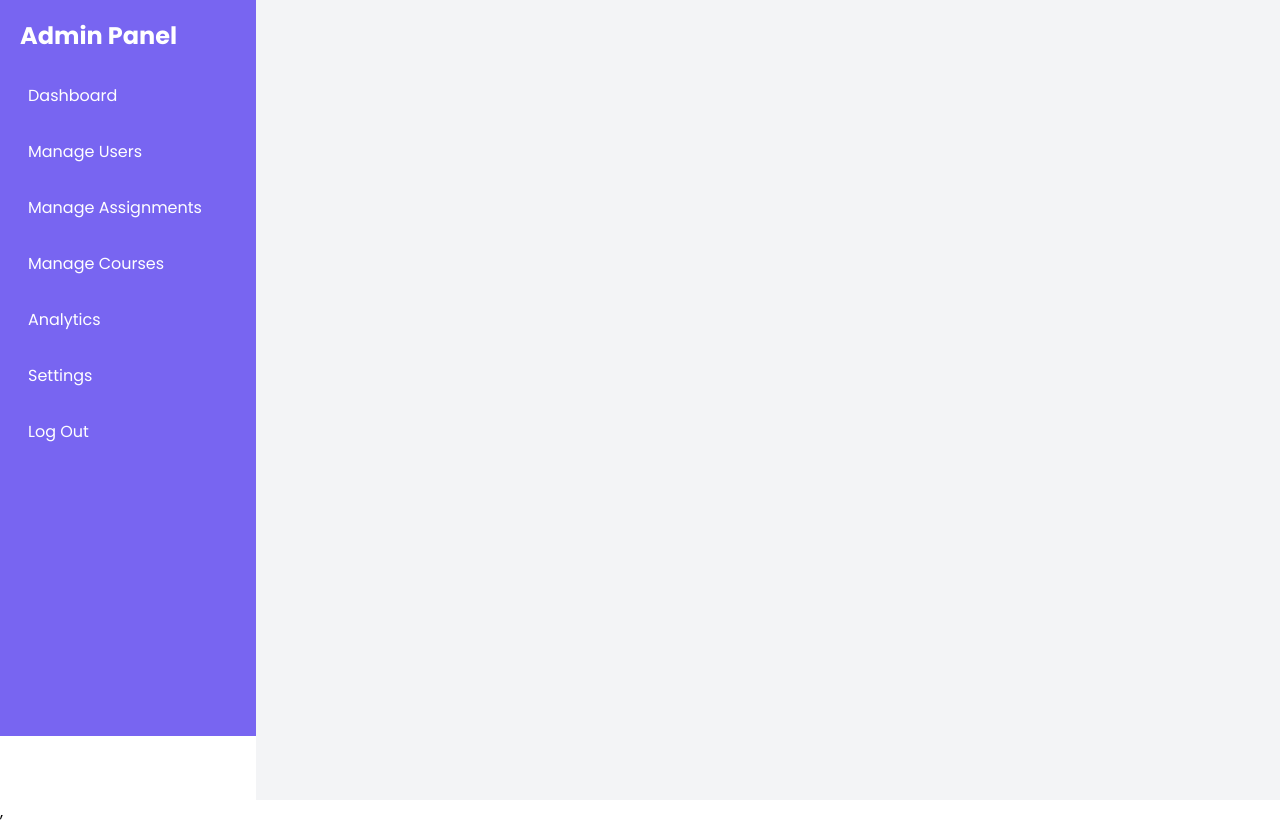
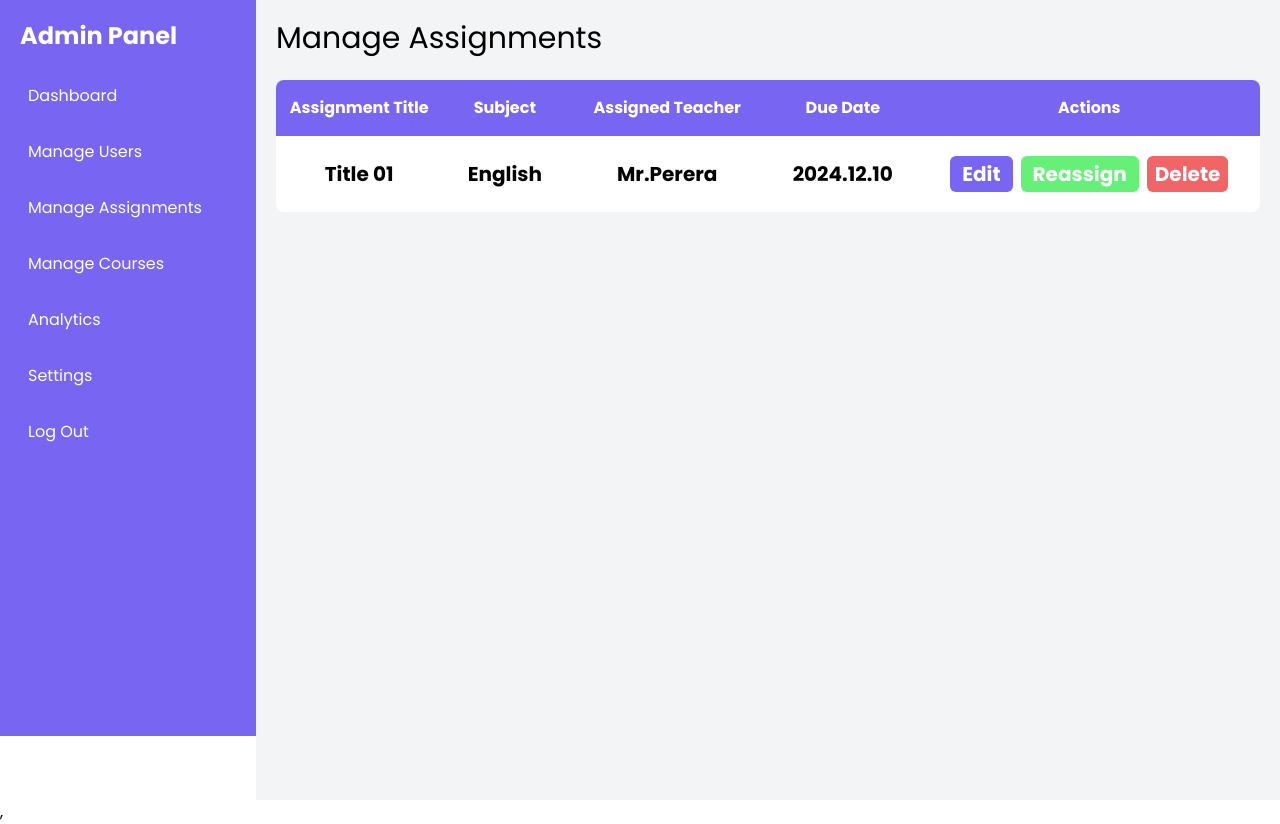
Before and after one commit to randiranirman/Learning-Management-System, a React (Vite) app in the folder frontend/admin/: page /manage-assignments in a window 1280 px wide. Built offline with nearby package versions, Linux system fonts and the light colour scheme.

Commit message:
completed the manage assignment

```diff
--- a/frontend/admin/src/App.jsx
+++ b/frontend/admin/src/App.jsx
@@ -10,25 +10,25 @@ import Login from "./pages/Login";
 
 const App = () => {
   return (
-    <div className="flex h-screen">
+    <div className="flex flex-col h-screen">
 
-      <Sidebar />
-
+      <div className="flex flex-grow">
+        <Sidebar className="h-auto w-1/5 bg-purple-500 flex flex-col justify-center" />
 
         <div className="flex-1 bg-gray-100 p-5">
           <Routes>
             <Route path="/" element={<Dashboard />} />
             <Route path="manage-users" element={<ManageUsers />} />
-          <Route path="manange-assignments" element={<ManageAssignments />} />
+            <Route path="manage-assignments" element={<ManageAssignments assignmentTitle={"Title 01"} assignedTeacher={"Mr.Perera"} dueDate={"2024.12.10"}  Subject={"English"} />} />
             <Route path="manage-courses" element={<ManageCourses />} />
             <Route path="analytics" element={<Analytics />} />
             <Route path="settings" element={<Settings />} />
             <Route path="login" element={<Login />} />
           </Routes>
         </div>
+      </div>
 
     </div>
-
   );
 };
 
--- a/frontend/admin/src/Components/Footer.jsx
+++ b/frontend/admin/src/Components/Footer.jsx
@@ -1,12 +1,10 @@
+
 
 const Footer = () => {
   return (
+   <h1>This is the footer </h1>
+  );
+};
 
 
-    <>
-        <h2>this is the footer </h2>
-    </>
-  )
-}
-
-export default Footer
+export default Footer;
--- a/frontend/admin/src/Components/Sidebar.jsx
+++ b/frontend/admin/src/Components/Sidebar.jsx
@@ -7,7 +7,7 @@ const Sidebar = () => {
      confirm("Are you sure you want to log out?");
     }
   return (
-    <div className="bg-primary text-white w-64 flex flex-col h-[calc(100vh-4rem)] p-5">
+    <div className="bg-primary text-white w-64 flex flex-col h-[calc(100vh-4rem)]  justi p-5">
       <h2 className="text-2xl font-bold mb-6">Admin Panel</h2>
       <ul className="space-y-4">
         <li>
--- a/frontend/admin/src/pages/ManageAssignments.jsx
+++ b/frontend/admin/src/pages/ManageAssignments.jsx
@@ -1,12 +1,42 @@
 
-const ManageAssignments = () => {
+const ManageAssignments = ({assignmentTitle,Subject,assignedTeacher,dueDate}) => {
   return (
+    <>
+      <h1 className="text-3xl text-black font-normal pb-6">Manage Assignments</h1>
+      <div className="container">
+        <div>
+          <table className="table-auto w-full rounded-lg   overflow-hidden">
+            <thead className="bg-primary text-white font-semibold ">
+              <tr>
+                <th className="px-3 py-4 text-semibold">Assignment Title</th>
+                <th className="px-6 py-4">Subject</th>
+                <th className="px-6 py-4">Assigned Teacher</th>
+                <th className="px-6 py-4">Due Date</th>
+                <th className="px-6 py-4">Actions</th>
+              </tr>
+            </thead>
+            <tbody className="bg-white text-black font-semibold text-xl mt-2">
+              <tr >
+                <th className="px-3 py-4 text-normal">{assignmentTitle}</th>
+                <th className="px-6 py-4 text-normal">{Subject}</th>
+                <th className="px-6 py-4 text-normal">{assignedTeacher}</th>
+                <th className="px-6 py-4 text-normal">{dueDate}</th>
+                <th className="px-6 py-4 gap-1">
+                  <button className="bg-primary rounded-md px-3 py-1 text-white  m-1 :hover hover:scale-125 transition-transform duration-300 ">Edit</button>
+                  <button className="bg-green rounded-md px-3 py-1 text-white  m-1 hover:scale-125 transition-transform duration-300">Reassign</button>
+                  <button className="bg-red rounded-md px-2 py-1 text-white    m-1 hover:scale-125 transition-transform duration-300">Delete</button>
+
+                </th>
+              </tr>
+            </tbody>
+          </table>
+        </div>
+      </div>
+    </>
+  );
 
 
-    <>
-            <h1>This is the  manage assignments page</h1>
-    </>
-  )
+
 }
 
-export default ManageAssignments
+export default ManageAssignments;
--- a/frontend/admin/src/pages/ManageCourses.jsx
+++ b/frontend/admin/src/pages/ManageCourses.jsx
@@ -1,7 +1,7 @@
 const ManageCourses = () => {
   return (
     <>
-      <div className="container flex flex-row justify-between items-center">
+      <div className="container flex flex-row justify-between items-center gap-4">
         <h1 className="text-3xl font-semibold">Manage Courses</h1>
         <button className="text-2xl bg-primary rounded-md text-white p-3 hover:scale-125 transition-transform duration-300">
           Add course
--- a/frontend/admin/tailwind.config.js
+++ b/frontend/admin/tailwind.config.js
@@ -9,6 +9,8 @@ export default {
       colors:{
         primary:"#7865F1",
         secondary:"#F4F4F9",
+        green:"#65F178",
+        red:"#F16567",
       },
       transitionDuration:{
         time:'200ms',
```
Lines whose indentation alone changed are shown as unchanged.
